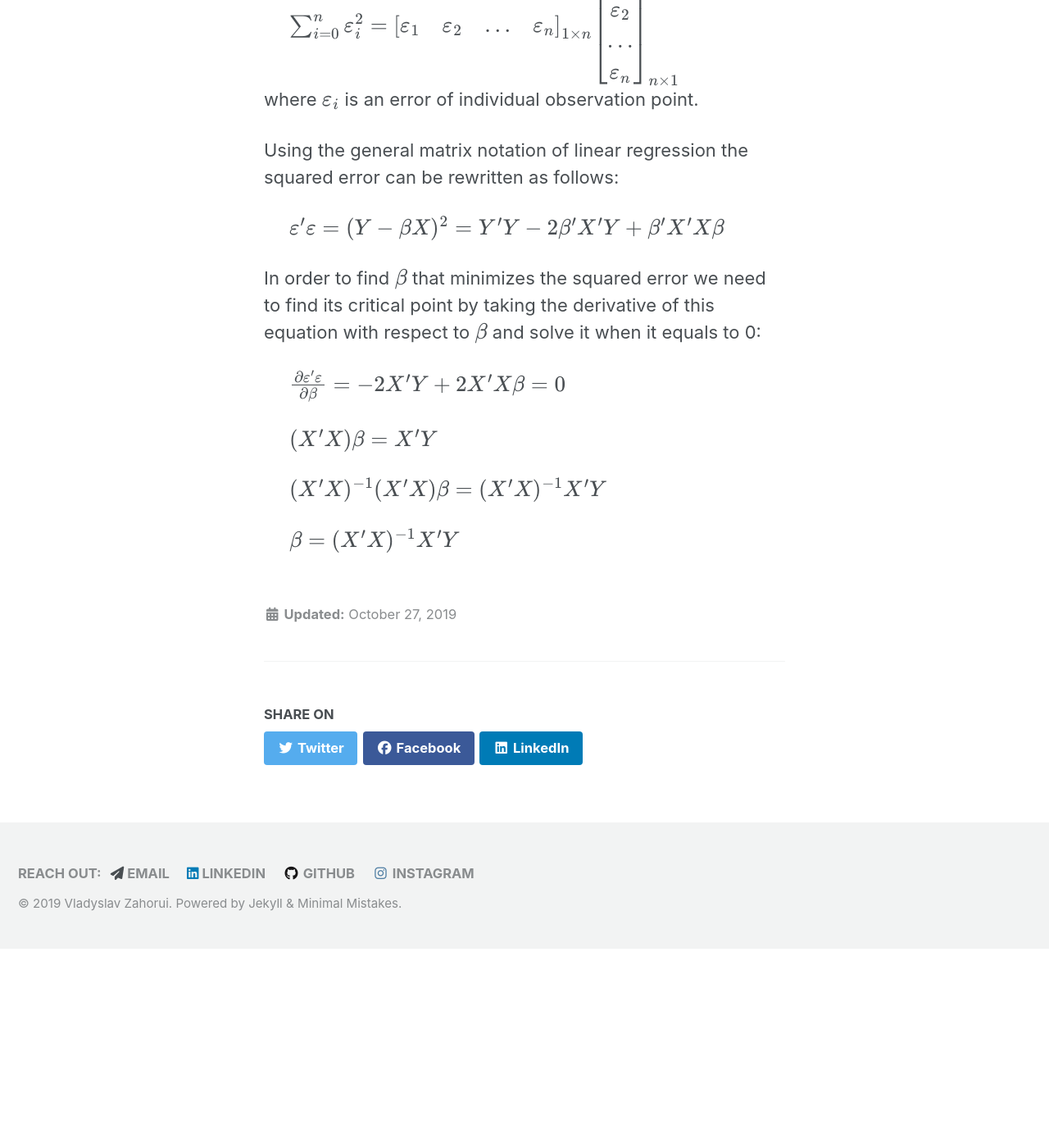
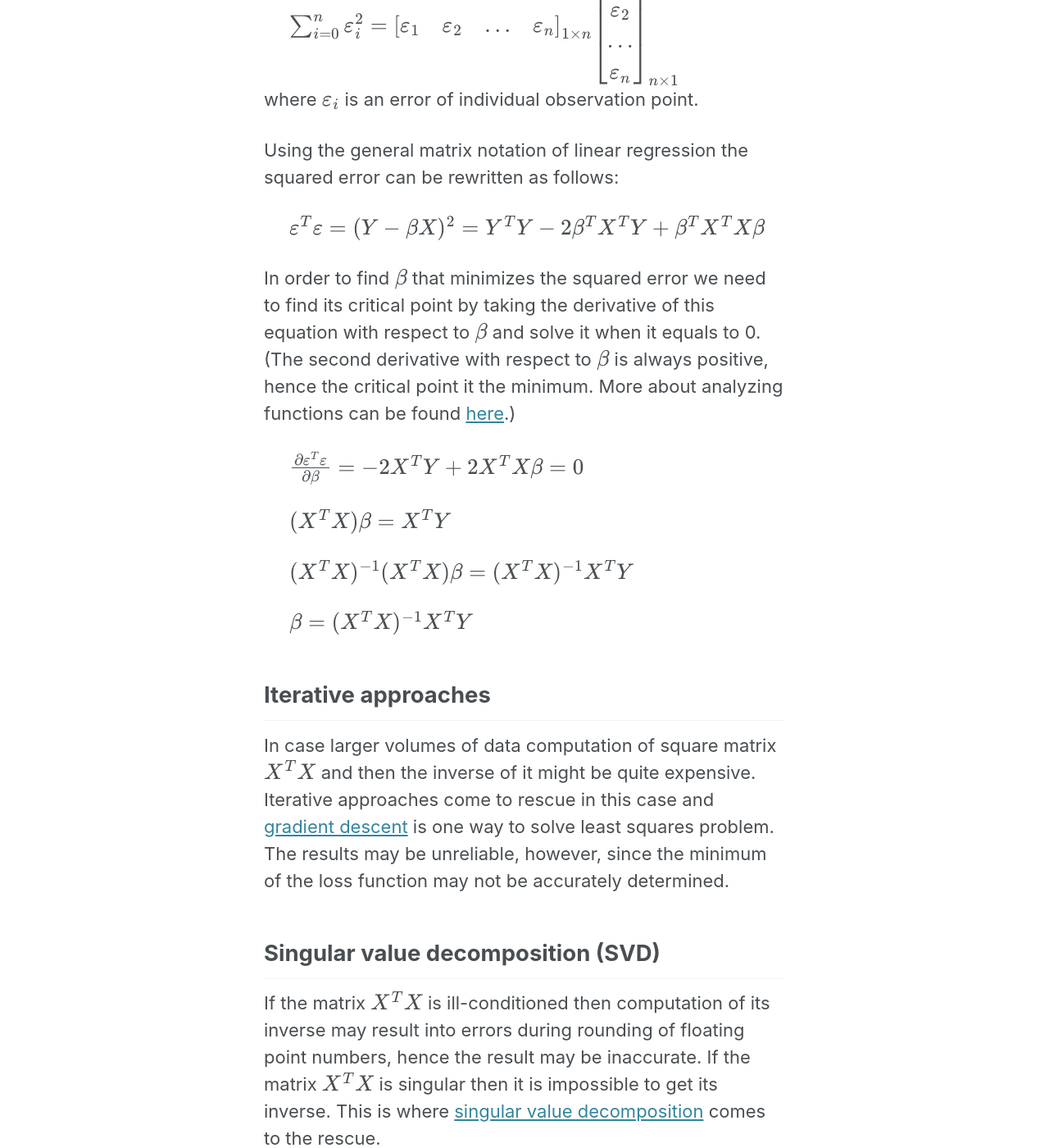
Before and after one commit to vzahorui/vzahorui.github.io, a Jekyll site: the page built from _posts/2019-10-27-ordinary-least-squares.md, in a window 1280 px wide and 1400 px high, scrolled down 786 px. Shown: the whole window at 82% size. Built offline with Jekyll 4.4.1, drawn with Linux system fonts in a browser that asks for light colours; cached includes are drawn as plain includes; nearby versions of some CDN libraries; formulas are drawn with MathJax 3; before the commit the page ends 1944 px from its top, so only the background shows below that; some of the changed text lies outside the part shown.

Commit message:
new articles about matrix properties and SVD for least squares problem

```diff
--- a/_posts/2019-10-27-ordinary-least-squares.md
+++ b/_posts/2019-10-27-ordinary-least-squares.md
@@ -1,9 +1,9 @@
 ---
 layout: single
 title: "Ordinary least squares"
-description: Explaining how least squares method works and how it is applied in solving analytically linear regression
+description: "Explaining how least squares method works and how it is applied in solving analytically linear regression"
 category: "Regression"
-tags: linear-regression ols
+tags: linear-regression ols svd gradient-descent pseudoinverse ill-conditioned-matrix
 date: 2019-10-27
 ---
 
@@ -32,18 +32,40 @@ where $\varepsilon_i$ is an error of individual observation point.
 Using the general matrix notation of linear regression the squared error can be rewritten as follows:
 
 &nbsp;&nbsp;&nbsp;&nbsp;
-$\varepsilon'\varepsilon = (Y - \beta X)^2 = Y'Y - 2\beta'X'Y + \beta'X'X\beta$
+$\varepsilon^{T}\varepsilon = (Y - \beta X)^2 = Y^{T}Y - 2\beta^{T}X^{T}Y + \beta^{T}X^{T}X\beta$
 
-In order to find $\beta$ that minimizes the squared error we need to find its critical point by taking the derivative of this equation with respect to $\beta$ and solve it when it equals to 0:
+In order to find $\beta$ that minimizes the squared error we need to find its critical point by taking the derivative of this equation with respect to $\beta$ and solve it when it equals to 0. (The second derivative with respect to $\beta$ is always positive, hence the critical point it the minimum. More about analyzing functions can be found [here]({{ site.baseurl }}{% link _posts/2019-09-21-analyzing-functions.md %}).)
 
 &nbsp;&nbsp;&nbsp;&nbsp;
-$\frac{\partial \varepsilon'\varepsilon}{\partial \beta} = -2X'Y + 2X'X\beta = 0$<br>
+$\frac{\partial \varepsilon^{T}\varepsilon}{\partial \beta} = -2X^{T}Y + 2X^{T}X\beta = 0$<br>
 
 &nbsp;&nbsp;&nbsp;&nbsp;
-$(X'X)\beta = X'Y$
+$(X^{T}X)\beta = X^{T}Y$
 
 &nbsp;&nbsp;&nbsp;&nbsp;
-$(X'X)^{-1}(X'X)\beta = (X'X)^{-1}X'Y$
+$(X^{T}X)^{-1}(X^{T}X)\beta = (X^{T}X)^{-1}X^{T}Y$
 
 &nbsp;&nbsp;&nbsp;&nbsp;
-$\beta = (X'X)^{-1}X'Y$
+$\beta = (X^{T}X)^{-1}X^{T}Y$
+
+## Iterative approaches
+
+In case larger volumes of data computation of square matrix $X^{T}X$ and then the inverse of it might be quite expensive. Iterative approaches come to rescue in this case and [gradient descent]({{ site.baseurl }}{% link _posts/2019-10-15-gradient-descent.md %}) is one way to solve least squares problem. The results may be unreliable, however, since the minimum of the loss function may not be accurately determined.
+
+## Singular value decomposition (SVD)
+
+If the matrix $X^{T}X$ is ill-conditioned then computation of its inverse may result into errors during rounding of floating point numbers, hence the result may be inaccurate. If the matrix $X^{T}X$ is singular then it is impossible to get its inverse. This is where [singular value decomposition]({{ site.baseurl }}{% link _posts/2019-11-03-singular-value-decomposition.md %}) comes to the rescue.
+
+SVD may be applied to any matrix, including singular matrices.
+
+&nbsp;&nbsp;&nbsp;&nbsp;
+$A = U \Sigma V^{T}$,<br>
+where $U$ and $V$ are orthogonal matrices and $\Sigma$ is a diagonal matrix of singular values.
+
+Remember, the inverse of an orthogonal matrix equals its transpose. Here is how SVD transforms analytical formula for finding $\beta$ in the least squares problem:
+
+&nbsp;&nbsp;&nbsp;&nbsp;
+$(X^{T}X)^{-1}X^{T} = (V \Sigma^{T} U^{T} U \Sigma V^{T})^{-1} V \Sigma^{T} U^{T} = V \Sigma^{-1} (\Sigma^{T})^{-1} V^{T} V \Sigma^{T} U^{T} = V \Sigma^{-1} U^{T}$
+
+In the end we get a formula of finding pseudoinverse of a matrix, so eventually, $X = A^{+}Y$.<br>
+By using SVD for the least square problem there is no need to calculate inverse of any matrix other than diagonal (which is plain easy), which simplifies calculations and makes the result more accurate.
```
Also changed, not shown: _posts/2019-10-14-loss-function.md (+1 -1 lines), _posts/2019-10-15-gradient-descent.md (+1 -1 lines), _posts/2019-11-02-eigenvectors-and-eigenvalues.md (+2 -2 lines), _posts/2019-11-03-singular-value-decomposition.md (+2 -3 lines), _posts/2019-11-08-matrix-properties.md (added, +40 -0 lines), index.html (+39 -23 lines).
